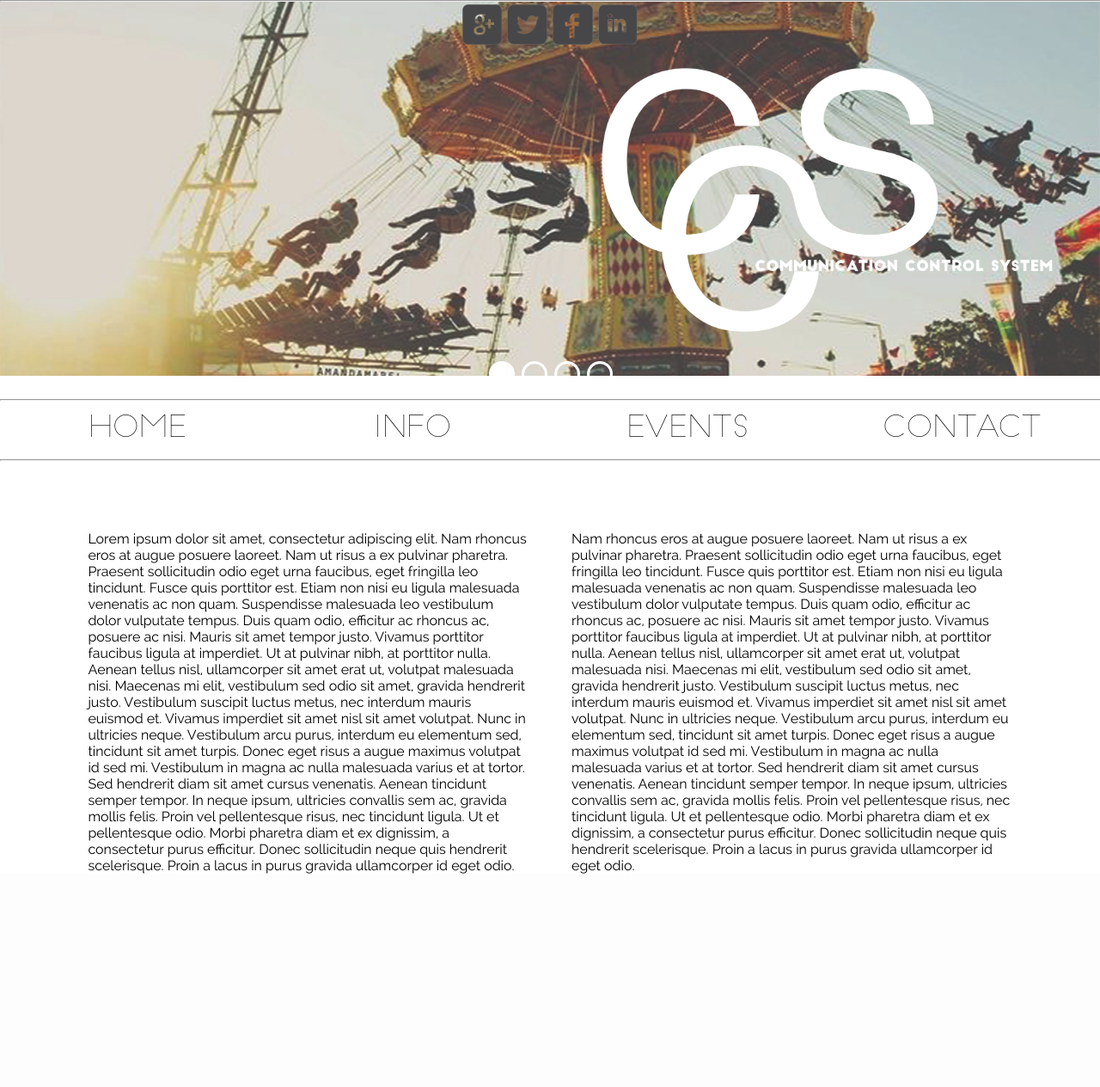
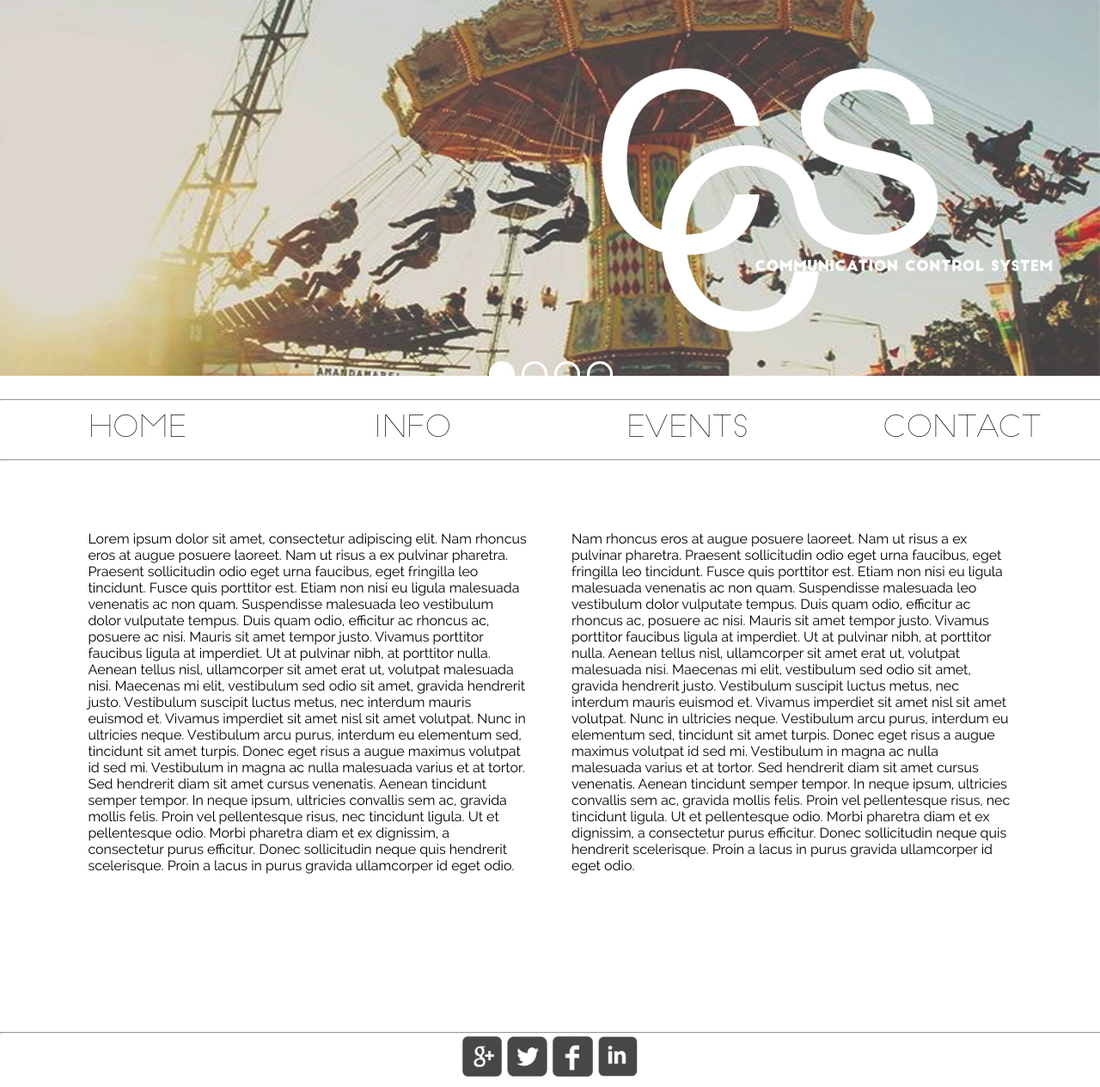
Before and after one commit to Superkuuk/CCS, a PHP site: page / in a window 1280 px wide. Shown: the whole page at 86% size. Before the commit the page ends 1016 px from the top, so only its background shows below. Run offline with PHP 8.4, Linux system fonts and the light colour scheme; some web fonts are replaced.

Commit message:
Fixed footer, stick at bottom

```diff
--- a/style/main.css
+++ b/style/main.css
@@ -13,6 +13,7 @@ body, html {
 	background-attachment:fixed;
 	background-size: cover;
 	background-repeat: no-repeat;
+	position: relative
 }
 
 /* Slide show */
@@ -104,9 +105,8 @@ footer {
     height: 8%;
     width: 100%;
     position: absolute;
-/*
-    bottom: 0;
-*/
+    top: 150%;
+
 }
 .footer_icon img{
 	width: 100%;
```
